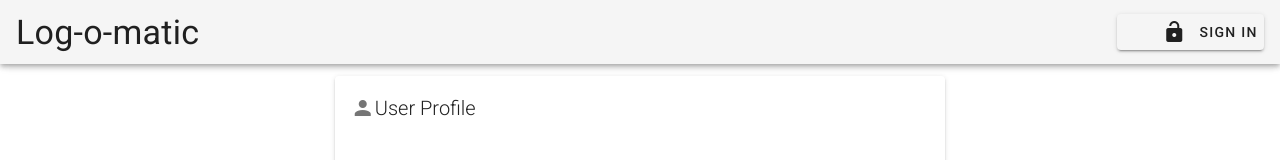
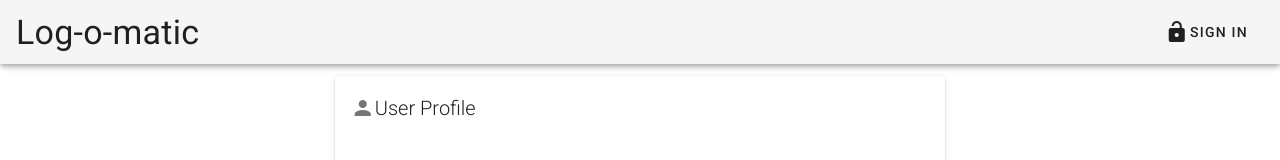
Before and after one commit to itggot-TE4/Fantastic-Warriors-ADAM, a Vue app in the folder log-o-matic/: page /#/Login in a window 1280 px wide. Shown: the top 160 px of the page. Built offline with nearby package versions, Linux system fonts and the light colour scheme.

Commit message:
Fix styling on sign in button

```diff
--- a/log-o-matic/src/App.vue
+++ b/log-o-matic/src/App.vue
@@ -8,9 +8,9 @@
       <v-spacer></v-spacer>
 
       <router-link to="Login">
-        <v-btn>
+        <v-btn elevation="0">
           <v-icon>mdi-lock-open</v-icon>
-          <span class="display-0 mr-2 col-1">Sign in</span>
+          <span class="btnSign">Sign in</span>
         </v-btn>
       </router-link>
     </v-app-bar>
```
